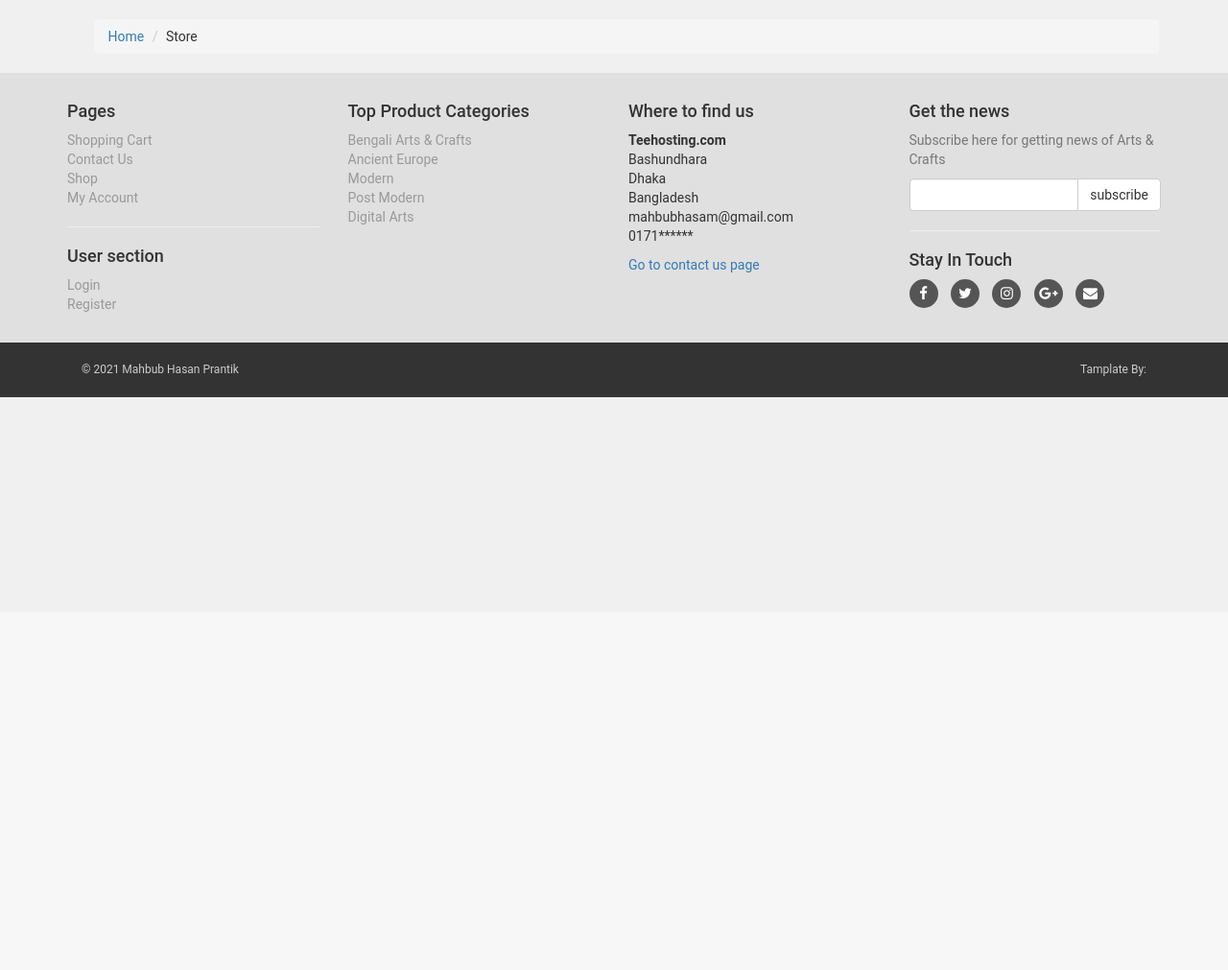
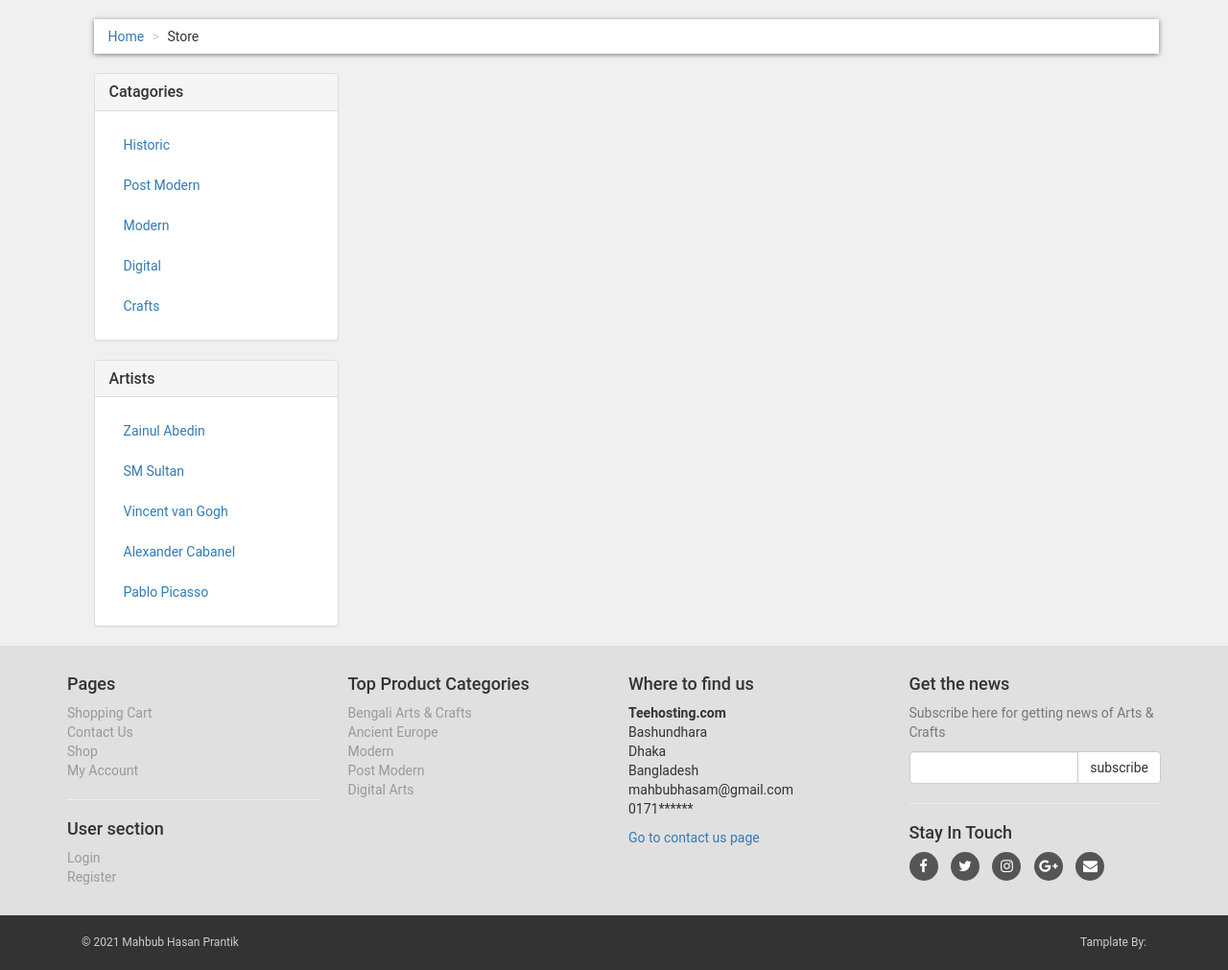
Before and after one commit to NSU-FA20-CSE299-3/Group05, a PHP site: page /store.php in a window 1280 px wide. Shown: the part 162-1173 px from the top of the page at 96% size. Before the commit the page ends 576 px from the top, so only its background shows below. Run offline with PHP 8.4, Linux system fonts and the light colour scheme.

Commit message:
Enhancement #15
Create sidebar.php in Store page. Make catgoties in html and styling them in css.

```diff
--- /dev/null
+++ b/Code/Online Store/includes/sidebar.php
@@ -0,0 +1,44 @@
+<div class="panel panel-default sidebar-menu">
+	<div class="panel-heading">
+		<h3 class="panel-title">Catagories</h3>
+
+	</div>
+	<div class="panel-body">
+		<ul class="nav nav-pills nav-stacked catagory-menu">
+		<li><a href="store.php">Historic</a></li>
+
+		<li><a href="store.php">Post Modern</a></li>
+
+		<li><a href="store.php">Modern</a></li>
+
+		<li><a href="store.php">Digital</a></li>
+
+		<li><a href="store.php">Crafts</a></li>
+	</ul>
+
+	</div>
+
+</div>
+
+
+<div class="panel panel-default sidebar-menu">
+	<div class="panel-heading">
+		<h3 class="panel-title">Artists</h3>
+
+	</div>
+	<div class="panel-body">
+		<ul class="nav nav-pills nav-stacked catagory-menu">
+		<li><a href="store.php">Zainul Abedin</a></li>
+
+		<li><a href="store.php">SM Sultan</a></li>
+
+		<li><a href="store.php">Vincent van Gogh</a></li>
+
+		<li><a href="store.php">Alexander Cabanel</a></li>
+
+		<li><a href="store.php">Pablo Picasso</a></li>
+	</ul>
+
+	</div>
+
+</div>
--- a/Code/Online Store/store.php
+++ b/Code/Online Store/store.php
@@ -134,7 +134,7 @@
 
 
       <div id="content">
-            <div class="container">
+            <div class="container"> <!-------------------------------Container start-------------->
                   <div class="col-md-12">
                         <ul class="breadcrumb">
                               <li><a href="home.php">Home</a></li>
@@ -143,8 +143,14 @@
                         </ul>
 
                   </div>
+                  <div class="col-md-3">
+                        <?php
+                        include("includes/sidebar.php");
+                        ?>
 
-            </div>
+                  </div>
+
+            </div> <!-----------------Container End---------------->
 
       </div>
 
--- a/Code/Online Store/styles/style.css
+++ b/Code/Online Store/styles/style.css
@@ -220,6 +220,26 @@ body{
     	margin-bottom: 10px;
     }
 
+    /*----------------Breadcrumb section---------------------*/
+    .breadcrumb{
+        padding: 8px 15px;
+        margin-bottom: 20px;
+        background-color: #ffffff;
+        border-radius: 0;
+        box-shadow: 0 1px 5px rgba(0, 0, 0, 0.5);
+    }
+
+    .breadcrumb >li + li:before{
+        content: ">\00a0";
+        color: #cccccc;
+    }
+    @media (max-width: 991px){
+        .breadcrumb{
+            padding: 8px 0;
+            text-align: center;
+        }
+    }
+
     /*-----Footer style------*/
     #footer{
         background: #e0e0e0;
@@ -256,7 +276,7 @@ body{
 
     #copyright{
         background:#333;
-        color: #CCC;
+        color: #ccc;
         padding: 20px;
         font-size: 12px;
     }
```
